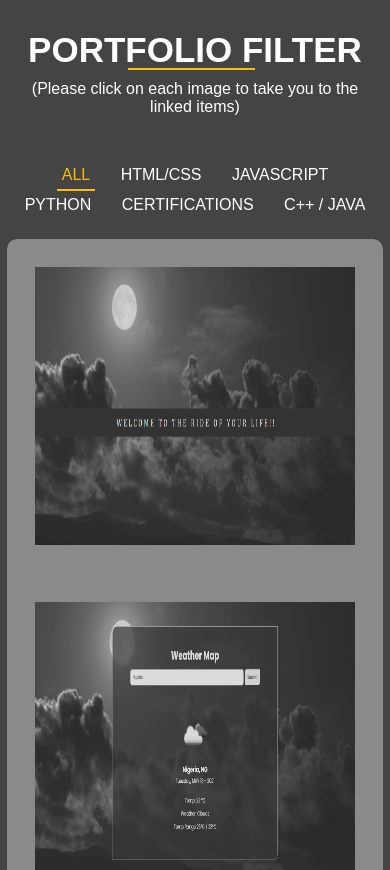
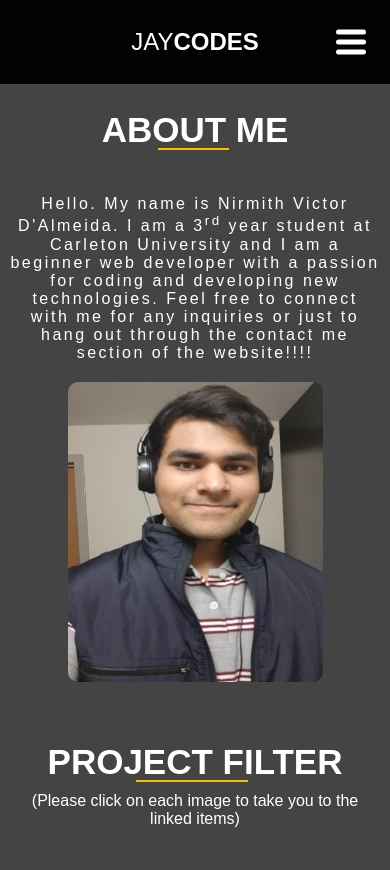
Before and after one commit to NirmithDev/Portfolio-Filter, a plain HTML site: page index.html in a window 390 px wide. Shown: the top 870 px of the page. Drawn offline with Linux system fonts and the light colour scheme.

Commit message:
Add files via upload

```diff
--- a/index.html
+++ b/index.html
@@ -6,15 +6,51 @@
     <meta name="viewport" content="width=device-width, initial-scale=1.0">
     <title>Document</title>
     <link rel="stylesheet" href="style.css">
+
     <script src="https://kit.fontawesome.com/761e4c8e5c.js" crossorigin="anonymous"></script>
 </head>
 <body>
+    <section class="menu" style="height:10vh;width: 100%;">
+        <nav>
+            <input id="nav-toggle" type="checkbox">
+            <div class="logo">JAY<strong>CODES</strong></div>
+            <ul class="links">
+                <li><a href="#about-me">About</a></li>
+                <li><a href="#projects">Projects</a></li>
+                <li><a href="#testimonials">Testimonials</a></li>
+                <li><a href="#contact">Contact</a></li>
+            </ul>
+            <label for="nav-toggle" class="icon-burger">
+                <div class="line"></div>
+                <div class="line"></div>
+                <div class="line"></div>
+            </label>
+        </nav>
+    </section>
+
+    <!--About Section-->
+    <section class="sub-section" id="about-me">
+        <div class="section-title text-center">
+            <h1>About Me</h1>
+        </div>
+        <div style="display: flex;justify-content: center;">
+            <div class="information" style="    text-align: center;">
+                <p class="p">Hello. My name is Nirmith Victor D'Almeida. I am a 3<sup>rd</sup> year student at Carleton University and I am a beginner web developer with a passion for coding and developing new technologies.  Feel free to connect with me for any inquiries or just to hang out through the contact me section of the website!!!!</p>
+            </div>
+        </div>
+        <div class="item" style="display: flex; justify-content: center;">
+            <div class="inner" style="border-radius: 150px;">
+                <img src="./project_images/Nirmith_pic.png" alt="Parallax" style="width: 255px;height: 300px;border-radius: 10px;">
+            </div>
+        </div>
+    </section>
+
     <!--CREATE A HEADER TITLE-->
-    <section class="portfolio">
+        <section class="portfolio" id="projects">
             <div class="container">
                 <div class="row">
                     <div class="section-title text-center">
-                    <h1>Portfolio Filter</h1>
+                        <h1>Project Filter</h1>
                         <p style="padding: 5px;">(Please click on each image to take you to the linked items)</p>
                     </div>
                 </div>
@@ -85,11 +121,13 @@
                 </div>
             </div>
         </section>
+
+
     <!--Testimonials-->
-    <section class="Testimonials">
-        <div class="container">
+        <section class="Testimonials" >
+            <div class="container" id="testimonials">
                 <div class="row">
-                <div class="section-title text-center">
+                    <div class="section-title text-center" >
                         <h1>Testimonials</h1>
                     </div>
                 </div>
@@ -149,7 +187,9 @@
                 </div>
             </div>
         </section>
-    <section class="contact">
+    </div>
+
+    <section class="contact" id="contact">
         <div class="container">
             <div class="row">
                 <div class="section-title text-center">
--- a/style.css
+++ b/style.css
@@ -8,6 +8,7 @@ body{
 *{
     box-sizing: border-box;
     margin: 0;
+    scroll-behavior: smooth;
 }
 .container{
     max-width: 1140px;
@@ -45,6 +46,14 @@ body{
     margin: 0 0 5px;
     position: relative;
 }
+.p {
+    margin: 0;
+    font-size: 16px;
+    font-weight: 300;
+    padding: 32px;
+    width: 600px;
+    letter-spacing: 2.5px;
+}
 .section-title h1:before{
     content: '';
     left: 0;
@@ -60,10 +69,10 @@ body{
 .text-right{
     text-align: right!important;
 }
-.portfolio, .Testimonials, .contact{
+.portfolio, .Testimonials, .contact,.about{
     padding: 30px 7px;
 }
-.portfolio .section-title h1:before,.Testimonials .section-title h1:before, .contact .section-title h1:before {
+.portfolio .section-title h1:before,.Testimonials .section-title h1:before, .contact .section-title h1:before, .sub-section  .section-title h1:before{
     left: 30%;
 }
 .portfolio .filter-buttons, .Testimonials .filter-buttons{
@@ -128,6 +137,15 @@ body{
   margin-right: 10px;
 }
 
+
+.sub-section {
+    display: flex;
+    flex-direction: column;
+    justify-content: space-around;
+    padding: 80px;
+}
+
+
 @media(max-width:1200px){
     .texts{
         display: flex;
@@ -140,6 +158,14 @@ body{
     .Testimonials .portfolio-gallery1{
         max-height: 50vh;
         overflow-y: auto;
+    }
+    .p {
+        padding:0;
+        padding-bottom: 20px;
+        width: auto;
+    }
+    .sub-section{
+        padding: 26px 10px 26px 10px;
     }
 }
 @media(max-width:767px){
@@ -186,3 +212,137 @@ footer {
     padding: 40px;
     max-height: 100px;
 }
+
+/*navbar menu and stuff*/
+nav {
+	position: fixed;
+	z-index: 10;
+	left: 0;
+	right: 0;
+	top: 0;
+	padding: 0 5%;
+    height: 10vh;
+	background-color: rgb(2, 2, 2);
+
+}
+nav .logo {
+	float: left;
+	width: 40%;
+	height: 100%;
+	display: flex;
+	align-items: center;
+	font-size: 24px;
+	color: #fff;
+}
+nav .links {
+	float: right;
+	padding: 0;
+	margin: 0;
+	width: 60%;
+	height: 100%;
+	display: flex;
+	justify-content: space-around;
+	align-items: center;
+}
+nav .links li {
+	list-style: none;
+}
+nav .links a {
+	display: block;
+	padding: 1em;
+	font-size: 16px;
+	font-weight: bold;
+	color: #fff;
+	text-decoration: none;
+}
+#nav-toggle {
+	position: absolute;
+	top: -100px;
+}
+nav .icon-burger {
+	display: none;
+	position: absolute;
+	right: 5%;
+	top: 50%;
+	transform: translateY(-50%);
+}
+nav .icon-burger .line {
+	width: 30px;
+	height: 5px;
+	background-color: #fff;
+	margin: 5px;
+	border-radius: 3px;
+	transition: all .3s ease-in-out;
+}
+
+@media screen and (max-width: 768px) {
+	nav .logo {
+		float: none;
+		width: auto;
+		justify-content: center;
+	}
+	nav .links {
+		float: none;
+		position: fixed;
+		z-index: 9;
+		left: 0;
+		right: 0;
+		top: 100px;
+		bottom: 100%;
+		width: auto;
+		height: auto;
+		flex-direction: column;
+		justify-content: space-evenly;
+		background-color: rgba(0,0,0,.8);
+		overflow: hidden;
+		box-sizing: border-box;
+		transition: all .5s ease-in-out;
+	}
+	nav .links a {
+		font-size: 20px;
+	}
+	nav :checked ~ .links {
+		bottom: 0;
+	}
+	nav .icon-burger {
+		display: block;
+	}
+	nav :checked ~ .icon-burger .line:nth-child(1) {
+		transform: translateY(10px) rotate(225deg);
+	}
+	nav :checked ~ .icon-burger .line:nth-child(3) {
+		transform: translateY(-10px) rotate(-225deg);
+	}
+	nav :checked ~ .icon-burger .line:nth-child(2) {
+		opacity: 0;
+	}
+	.row1{
+        grid-template-columns: 1fr;
+    }
+    .information{
+        /*height: 475px;*/
+        overflow-y: auto;
+    }
+
+}
+.menu{
+    width: 10vh;
+}
+
+/*About Me*/
+
+.heade{
+    text-align: center;
+    margin-bottom: 25px;
+}
+
+.headshot {
+    width: 300px;
+    border-radius: 150px;
+    margin-left: 80px;
+}
+
+.headshot-container {
+    display: flex;
+    align-items: center;
+}
```
Also changed, not shown: project_images/Nirmith_pic.png (added), project_images/finalLook.png, script.js (line endings or trailing spaces). Lines whose indentation alone changed are shown as unchanged.
